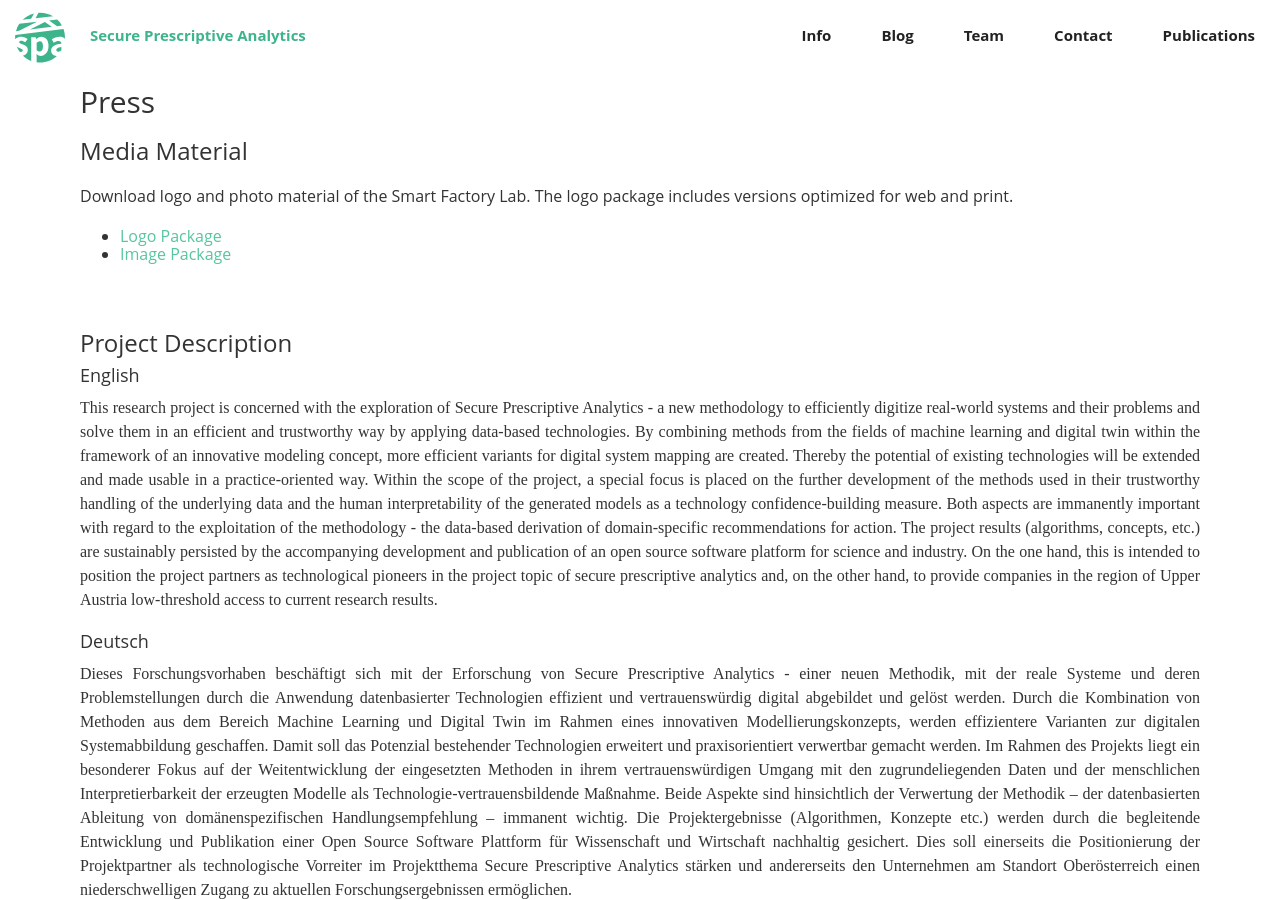
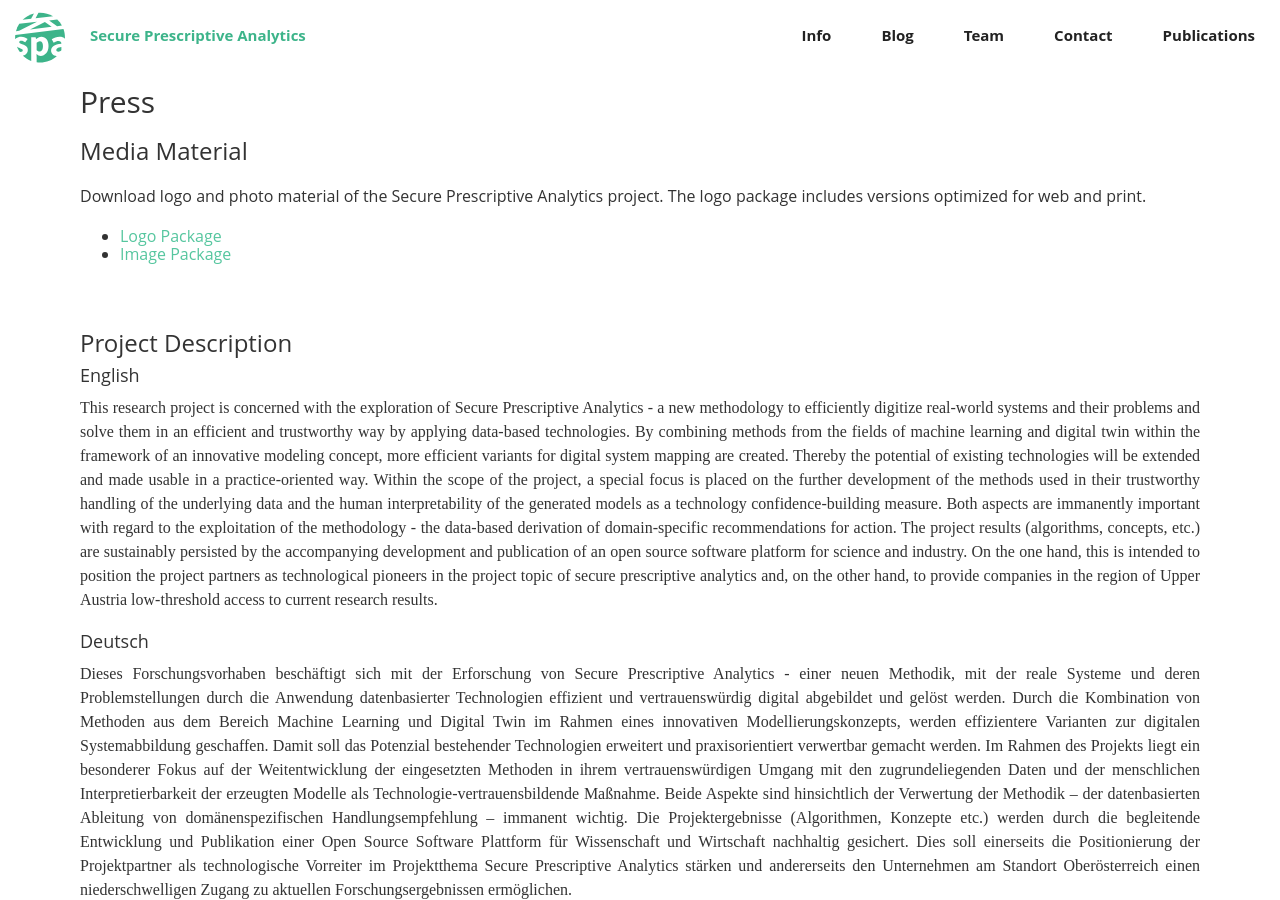
Before and after one commit to prescriptiveanalytics/secureprescriptiveanalytics.github.io, a Jekyll site: the page built from pages/en/press.html, in a window 1280 px wide and 900 px high. Built offline with Jekyll 4.4.1, drawn with Linux system fonts in a browser that asks for light colours; nearby versions of some CDN libraries; some web fonts are replaced; comment, search, counter and statistics services are not loaded.

Commit message:
updated press page

```diff
--- a/pages/en/press.html
+++ b/pages/en/press.html
@@ -10,7 +10,7 @@ description: Media material, project description and acknowledgements
 
 <h3>Media Material<h3>
 <p>
-Download logo and photo material of the Smart Factory Lab. The logo package includes versions optimized for web and print.
+Download logo and photo material of the Secure Prescriptive Analytics project. The logo package includes versions optimized for web and print.
 </p>
 <p>
 <ul>
```
